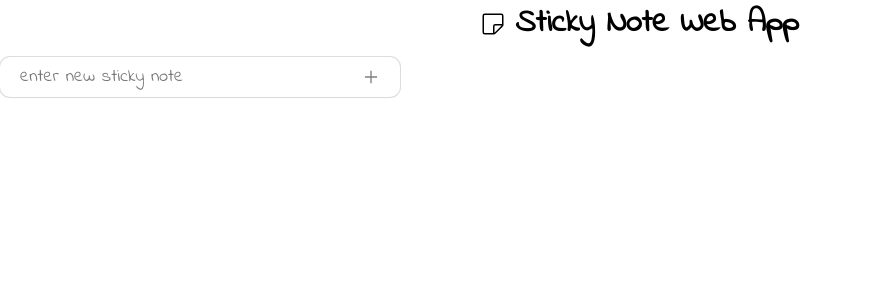
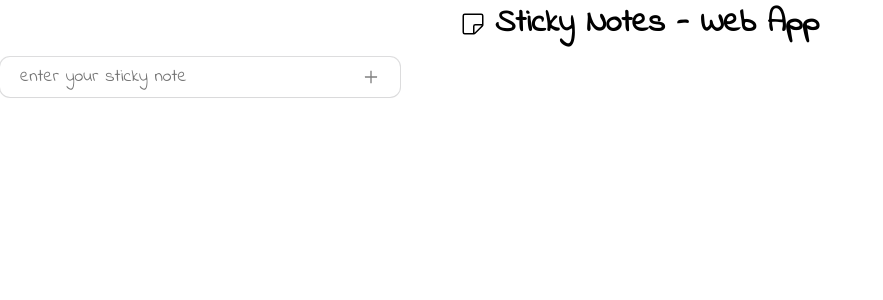
Before and after one commit to Mahdi-Hazrati/sticky-notes, a React (Create React App) app: page / in a window 1280 px wide. Shown: the top 300 px of the page, without its empty margins (0-883 px from the left). Built offline with nearby package versions, Linux system fonts and the light colour scheme.

Commit message:
add className props to all component

```diff
--- a/src/App/App.jsx
+++ b/src/App/App.jsx
@@ -1,11 +1,11 @@
 import React from 'react';
 import { useState, useEffect } from 'react';
-import "shiftgrid"
 import Header from "../Components/Header/Header"
 import Input from "../Components/Input/Input"
 import Note from "../Components/Note/Note"
 import color from "../Utils/color-palette"
 import getContrastColor from '../Utils/getContrastColor';
+import "shiftgrid"
 import './App.css';
 
 function App() {
@@ -84,27 +84,36 @@ function App() {
       // update local storage
       setToLocalStorage(localStorageKey, filteredNotes)
     } else {
-      // console.log("user cancel note remove proccess! \t", noteID)
+      console.log("user cancel note remove proccess! \t", noteID)
     }
   }
 
   return (
     <div className="app container">
-      <div className="header">
-        <Header />
+      <div className="row">
+        <div className="col">
+          <Header
+            innerText={"Sticky Notes - Web App"}
+            className={""}
+          />
         </div>
-      {/* input */}
-      <div className="input-container">
+      </div>
+      <div className="row">
+        <div className="col">
           <Input
+            className={""}
             onChange={handleInputValueChange.bind(this)}
             value={inputValue}
+            placeholder={"enter your sticky note"}
             onSubmit={submitNewNote}
           />
         </div>
-      {/* note list */}
-      <div className="notes-container">
+      </div>
+      <div className="container">
+        <div className="row">
           {notes.map((note) => (
             <Note
+              className={"col g-10"}
               key={note.id}
               id={note.id}
               value={note.value}
@@ -115,6 +124,8 @@ function App() {
           ))}
         </div>
       </div>
+
+    </div>
   );
 }
 
--- a/src/Components/Header/Header.jsx
+++ b/src/Components/Header/Header.jsx
@@ -2,11 +2,11 @@ import React from 'react'
 import { BsSticky } from "react-icons/bs"
 import "./Header.css"
 
-export default function Header() {
+export default function Header({innerText, className}) {
   return (
-    <div className='header'>
+    <div className={`header ${className}`}>
       <BsSticky className="icon" />
-      <h1>Sticky Note Web App</h1>
+      <h1>{innerText}</h1>
     </div>
   )
 }
--- a/src/Components/Input/Input.jsx
+++ b/src/Components/Input/Input.jsx
@@ -2,15 +2,15 @@ import React from 'react'
 import { AiOutlinePlus } from "react-icons/ai"
 import "./Input.css"
 
-function Input({ onChange, value, onSubmit }) {
+function Input({ onChange, value, onSubmit , className, placeholder}) {
   return (
-    <div className="note-input-container">
+    <div className={`note-input-container ${className}`} >
       <input
         type="text"
         onChange={onChange}
         value={value}
         onKeyDown={event => event.key === "Enter" && onSubmit(value)}
-        placeholder='enter new sticky note'
+        placeholder={placeholder}
         spellCheck={false}
       />
       <button onClick={() => onSubmit(value)}>
--- a/src/Components/Note/Note.css
+++ b/src/Components/Note/Note.css
@@ -2,21 +2,13 @@
     width: 200px;
     height: 200px;
     background-color: #fff;
-    box-shadow: rgba(100, 100, 111, 0.2) 0px 7px 29px 0px;
-    border-radius: 10px;
+    border-radius: 0px;
     padding: 30px 15px;
     position: relative;
     box-shadow: 0px 3px 5px rgba(0, 0, 0, 0.2);
     overflow: hidden;
 
 
-}
-.note::before {
-    content: "";
-    opacity: 0.5;
-    z-index: -1;
-    transform: translateY(10px);
-    box-shadow: 0px 5px 10px rgba(0, 0, 0, 0.3)
 }
 .note > p{
     color: unset;
--- a/src/Components/Note/Note.jsx
+++ b/src/Components/Note/Note.jsx
@@ -2,9 +2,9 @@ import React from 'react'
 import { TiDelete } from "react-icons/ti"
 import "./Note.css"
 
-function Note({ id, value, color, backgroundColor, handleRemove }) {
+function Note({ id, value, color, backgroundColor, handleRemove, className }) {
   return (
-    <div className='note' style={{ backgroundColor: backgroundColor, color: color }}>
+    <div className={`note ${className}`} style={{ backgroundColor: backgroundColor, color: color }}>
       <span style={{ color: color }} className="index">#{id}</span>
       <TiDelete
         className='icon'
```
Lines whose indentation alone changed are shown as unchanged.
